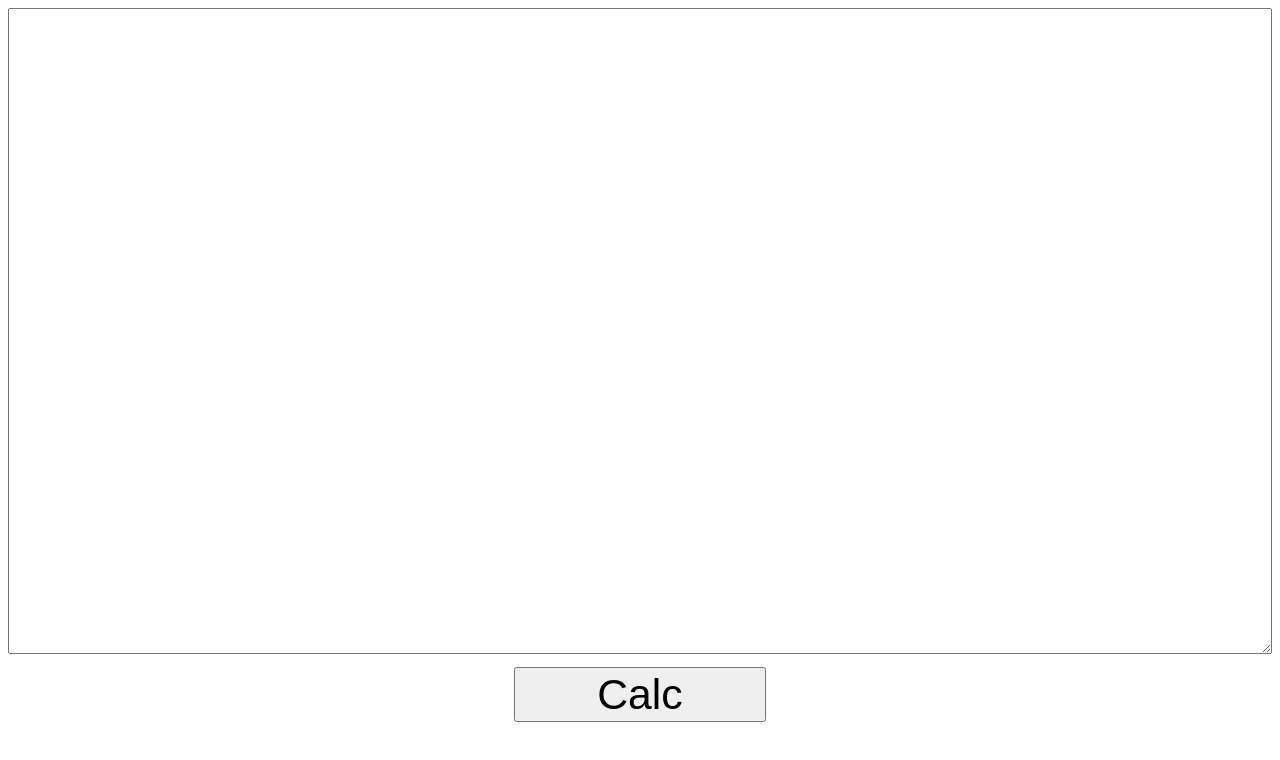
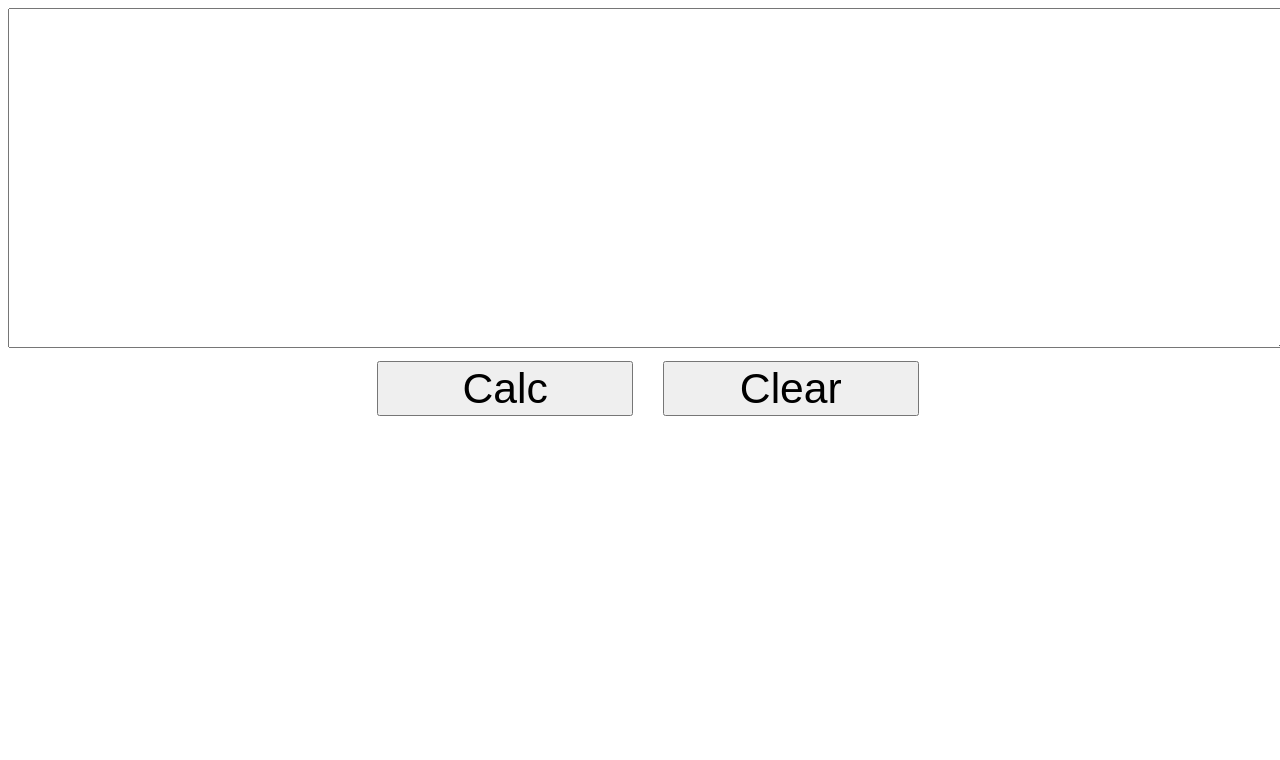
Before and after one commit to tkojitu/HitCalc, a plain HTML site: page docs/index.html in a window 1280 px wide. Drawn offline with Linux system fonts and the light colour scheme.

Commit message:
modify html layout.

```diff
--- a/docs/index.html
+++ b/docs/index.html
@@ -4,10 +4,12 @@
 <meta http-equiv="content-type" content="text/html; charset=utf-8" />
 <style>
 html {
-  height: 95%;
+  height: 50%;
+  width: 100%;
 }
 body {
   height: 100%;
+  width: 100%;
 }
 #cover {
   width: 100%;
@@ -23,7 +25,7 @@ body {
     height: 10%;
     text-align: center;
 }
-#buttonCalc {
+button {
     margin: 1%;
 	font-size: 32pt;
 	width: 20%;
@@ -33,6 +35,9 @@ body {
 </head>
 <body>
 <div id="cover"><textarea id="book"></textarea></div>
-<div id="desk"><button id="buttonCalc">Calc</button></div>
+<div id="desk">
+	<button id="buttonCalc">Calc</button>
+	<button id="buttonClear">Clear</button>
+</div>
 </body>
 </html>
```
